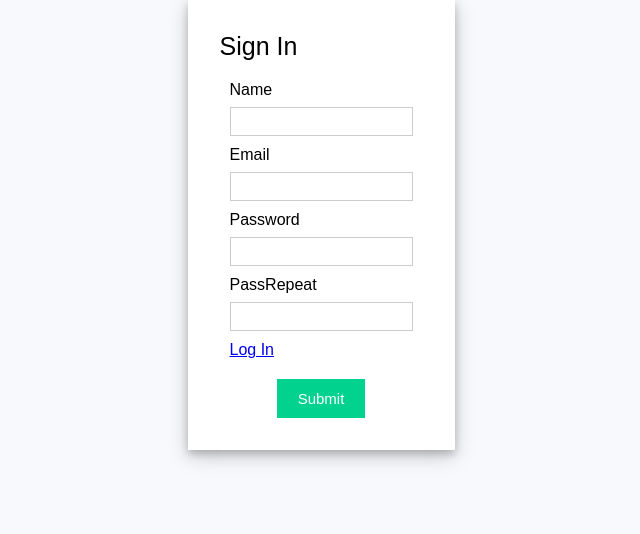
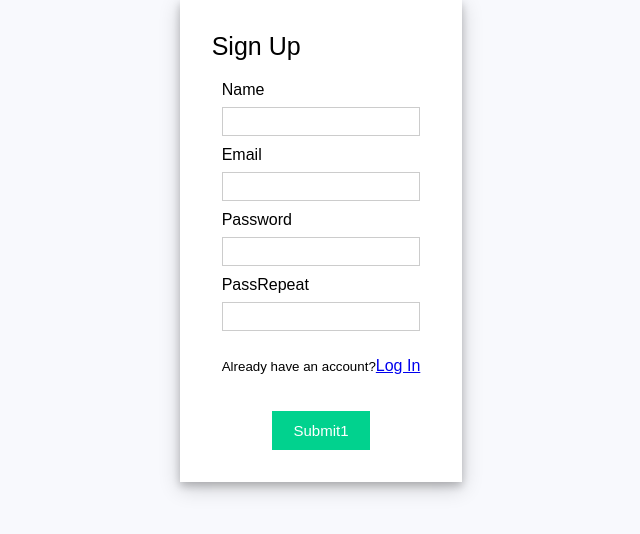
Before and after one commit to Arman199116/redux-login, a React (Create React App) app: page / in a window 1280 px wide. Both pictures are taken after a click on the element "Sign up". Shown: the top 534 px of the page, without its empty margins (319-959 px from the left). Built offline with nearby package versions, Linux system fonts and the light colour scheme.

Commit message:
add loading spiner

```diff
--- a/package.json
+++ b/package.json
@@ -3,6 +3,7 @@
     "version": "0.1.0",
     "private": true,
     "dependencies": {
+        "@emotion/react": "^11.10.0",
         "@reduxjs/toolkit": "^1.8.4",
         "@testing-library/jest-dom": "^5.16.5",
         "@testing-library/react": "^13.3.0",
@@ -12,6 +13,7 @@
         "react-redux": "^8.0.2",
         "react-router-dom": "^6.3.0",
         "react-scripts": "5.0.1",
+        "react-spinners": "^0.13.4",
         "redux": "^4.2.0",
         "web-vitals": "^2.1.4"
     },
--- a/src/components/Login.js
+++ b/src/components/Login.js
@@ -3,20 +3,32 @@ import { useSelector } from "react-redux";
 import { selectCheckObj } from "./../redux/store";
 import { SignInForm } from "./forms/SignInForm";
 import Message from "./../components/Message";
+import ClipLoader from 'react-spinners/ClipLoader';
 
 function Login() {
-    const {incorrectEmOrPass} = useSelector(selectCheckObj);
+    const {incorrectEmOrPass, isLoading} = useSelector(selectCheckObj);
+
     let MemoForm = useMemo(() => <SignInForm />, []);
     return (
         <div className="app">
             <div className="login-form">
                 <div className="title">Sign In</div>
                 <div className="form">
-                    <Message
-                        message="Incorrect Email or Password"
-                        show={incorrectEmOrPass}
-                    />
-                    { MemoForm }
+                { isLoading ? (
+                        <div className="login-form">
+                            <ClipLoader color={'red'} size={120} />
+                            <p>Please wait</p>
+                        </div>
+                    ) : (
+                        <>
+                            <Message
+                                message="Incorrect Email or Password"
+                                show={incorrectEmOrPass}
+                            />
+                            { MemoForm }
+                        </>
+                    )
+                }
                 </div>
             </div>
         </div>
--- a/src/components/SignUp.js
+++ b/src/components/SignUp.js
@@ -2,22 +2,34 @@ import React, {useMemo} from "react";
 import { useSelector } from "react-redux";
 import { selectCheckObj } from "./../redux/store";
 import SignUpForm from './forms/SignUpForm'
+import ClipLoader from 'react-spinners/ClipLoader';
 
 import Message from './Message';
 
 function SignUp() {
     const memoForm = useMemo(() => <SignUpForm />,[]);
-    const {signUpIsIncorrect, succesRegister } = useSelector(selectCheckObj);
+    const {signUpIsIncorrect, succesRegister, isLoading } = useSelector(selectCheckObj);
 
     return (
         <div className="app">
             <div className="login-form">
-                <div className="title">Sign In</div>
-                <div className="form">
-                    <Message show={signUpIsIncorrect} message='Please create a correct data' />
-                    <Message show={succesRegister} message='You just signed up' />
-                    {memoForm}
-                </div>
+                <div className="title">Sign Up</div>
+
+                    <div className="form">
+                    { isLoading ? (
+                        <div className="login-form">
+                            <ClipLoader color={'red'} size={120} />
+                            <p>Please wait</p>
+                        </div>
+                    ) : (
+                        <>
+                            <Message show={signUpIsIncorrect} message='Please create a correct data' />
+                            <Message show={succesRegister} message='You just signed up' />
+                            { memoForm }
+                        </>
+                    )}
+                    </div>
+
             </div>
         </div>
     );
--- a/src/components/forms/SignInForm.js
+++ b/src/components/forms/SignInForm.js
@@ -1,19 +1,26 @@
-import { useDispatch } from "react-redux";
+import { useDispatch, useSelector } from "react-redux";
 import { handleSubmit } from "../../functions/formSubmit";
 import { Link } from "react-router-dom";
 import Input from "../inputs/Input";
 import { handleSignUp } from "../../functions/handleSignUp";
 import Submit from "../inputs/Submit";
+import { signUp } from "./../../redux/store";
 
 export const SignInForm = () => {
-    const dispatch = useDispatch();
+    const dispach = useDispatch();
+
     return (
-        <form onSubmit={(e) => handleSubmit(e, dispatch)}>
+        <form onSubmit={(e) => handleSubmit(e, dispach)}>
             <Input name="Email" type="email" />
             <Input name="Password" type="password" />
             <div
                 className="input-container"
-                onClick={(e) => handleSignUp(e, dispatch)}
+                onClick={(e) => {
+                    dispach(signUp({
+                        type : 'SIGNUP',
+                        signUp : true
+                    }));
+                }}
             >
                 <Link to="/">Sign up</Link>
             </div>
--- a/src/components/forms/SignUpForm.js
+++ b/src/components/forms/SignUpForm.js
@@ -2,25 +2,35 @@ import React from "react";
 import { Link } from "react-router-dom";
 import Input from "../inputs/Input";
 import Submit from "../inputs/Submit";
-import { handleSignIn, handleSignUp } from "../../functions/handleSignUp";
-import { useDispatch } from "react-redux";
+import { handleSignUp } from "../../functions/handleSignUp";
+import { useDispatch, useSelector } from "react-redux";
+import { signUp } from "./../../redux/store";
 
 
 function MemoSignUp() {
     const dispatch = useDispatch();
+
     return (
-        <form onSubmit={(e) => handleSignUp(e, dispatch)}>
+        <form onSubmit={ (e) => { handleSignUp(e, dispatch)} }>
             <Input name="Name" type="text" />
             <Input name="Email" type="email" />
             <Input name="Password" type="password" />
             <Input name="PassRepeat" type="password" />
             <div
                 className="input-container"
-                onClick={(e) => handleSignIn(e, dispatch)}
+                onClick={(e) => {
+                    dispatch(signUp({
+                        type : 'SIGNUP',
+                        signUp : false
+                    }));
+                }}
             >
-                <Link to="/">Log In</Link>
+                <p><small>Already have an account?</small>
+                <Link to="/">Log In</Link></p>
             </div>
-            <Submit value="Submit" />
+
+            <Submit value="Submit1" />
+
         </form>
     );
 }
--- a/src/functions/addDataToLocalstorage.js
+++ b/src/functions/addDataToLocalstorage.js
@@ -1,10 +1,7 @@
 import { signUp } from './../redux/store';
 export const addDataToLocalstorage = ( {data , dispach}) => {
     if(data?.email) {
-        dispach(signUp({
-            type : 'SUCCESREGISTER',
-            succesRegister : true
-        }));
+
         localStorage.setItem(data.email, JSON.stringify(data)) ;
     }
 }
--- a/src/functions/formSubmit.js
+++ b/src/functions/formSubmit.js
@@ -1,23 +1,50 @@
 import {getData} from './getData';
-import { setUserState, signUp } from './../redux/store';
+import { setUserState, signUp, showLoading} from '../redux/store';
 
-export const handleSubmit = (e, dispatch) => {
+export const handleSubmit = async (e, dispach) => {
     e.preventDefault();
+
+
     const { email, password } = e.target;
     let user = getData(email.value);
+
+    function submitForm() {
+        dispach(showLoading({
+            type : 'SHOwLOADING',
+            isLoading : true
+        }))
+        return new Promise((resolve) => {
+            setTimeout(() => {
+                resolve()
+            }, 500);
+        })
+    }
+    await submitForm();
 
     if (user !== null) {
         user = JSON.parse(user);
         if (password.value === user.password ) {
-            dispatch(setUserState({
+            dispach(setUserState({
                 type : 'ADD',
                 user : user
             }));
+            dispach(showLoading({
+                type : 'SHOwLOADING',
+                isLoading : false
+            }))
             return;
         }
+        dispach(showLoading({
+            type : 'SHOwLOADING',
+            isLoading : false
+        }))
     }
-    dispatch(signUp({
+    dispach(signUp({
         type : 'INCORRECT',
         incorrectEmOrPass : true
     }));
+    dispach(showLoading({
+        type : 'SHOwLOADING',
+        isLoading : false
+    }))
 }
--- a/src/functions/handleSignUp.js
+++ b/src/functions/handleSignUp.js
@@ -1,29 +1,54 @@
-import { signUp } from './../redux/store';
+import { signUp, showLoading, selectCheckObj } from './../redux/store';
 import { addDataToLocalstorage } from './../functions/addDataToLocalstorage'
 import {getData} from './../functions/getData'
+import { useSelector } from "react-redux";
 
-export const handleSignUp = (e, dispach) => {
+
+export const handleSignUp = async (e, dispach) => {
     e.preventDefault();
+    //const { isEmailInvalid } = useSelector(selectCheckObj);
+    console.log('isEmailInvalid');
+
     const { name, email, password, passrepeat } = e.target;
-    dispach(signUp({
-        type : 'SIGNUP',
-        signUp : true
-    }));
+
+    function submitForm() {
+        dispach(showLoading({
+            type : 'SHOwLOADING',
+            isLoading : true
+        }))
+        return new Promise((resolve) => {
+            setTimeout(() => {
+                resolve()
+            }, 500)
+        })
+    }
+    await submitForm();
+
+
     let user = getData(email && email.value);
     if ((password && password.value !== passrepeat.value) || user ) {
         dispach(signUp({
             type : 'SIGNUPISINCORRECT',
             signUpIsIncorrect : true
         }));
+        dispach(showLoading({
+            type : 'SHOwLOADING',
+            isLoading : false
+        }));
         return;
     }
+
     dispach(signUp({
         type : 'SIGNUPISINCORRECT',
         signUpIsIncorrect : false
     }));
-
     let data = {name : name?.value, email : email?.value, password : password?.value };
     addDataToLocalstorage({data, dispach});
+    dispach(showLoading({
+        type : 'SHOwLOADING',
+        isLoading : false
+    }));
+    return;
 }
 
 export const handleSignIn = (e, dispach) => {
--- a/src/redux/store.js
+++ b/src/redux/store.js
@@ -14,8 +14,10 @@ const userState = createSlice({
             incorrectEmOrPass : false,
             signUp : false,
             signUpIsIncorrect : false,
-            succesRegister : false
-        }
+            succesRegister : false,
+            isLoading : false,
+            isEmailInvalid : false
+        },
     },
 
     reducers : {
@@ -63,14 +65,23 @@ const userState = createSlice({
                 default:
                     break;
             }
-        }
+        },
+        showLoading : (state, action) => {
+            switch (action.payload.type) {
+                case 'SHOwLOADING':
+                    state.check.isLoading = action.payload.isLoading
+                    break;
+                default:
+                    break;
+            }
+        },
     }
 
 })
 
 export const selectUser = (state) => state.user;
 export const selectCheckObj = (state) => state.check;
-export const {setUserState, clearStateUser, signUp} = userState.actions;
+export const {setUserState, clearStateUser, signUp, showLoading} = userState.actions;
 const store = configureStore({reducer : userState.reducer });
 
 export default store;
```
Also changed, not shown: 1 other file (tests, documents, lock files or other folders).
